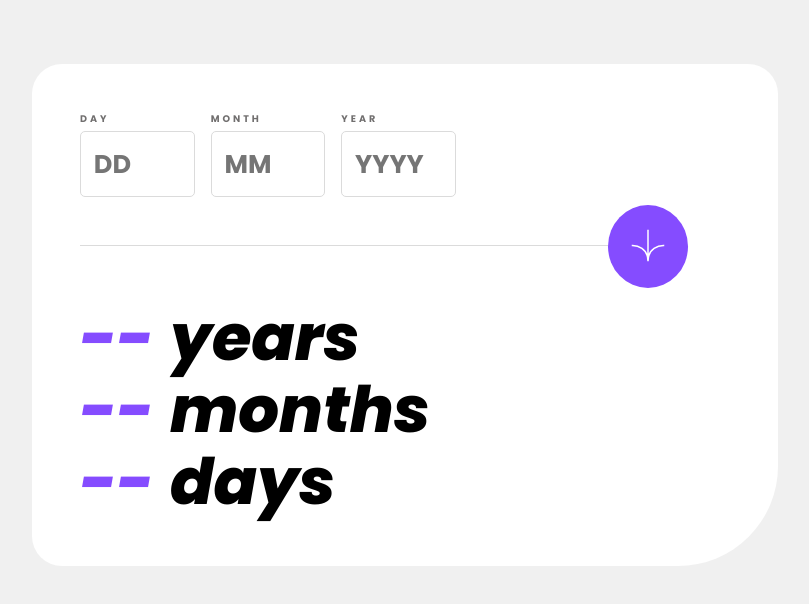
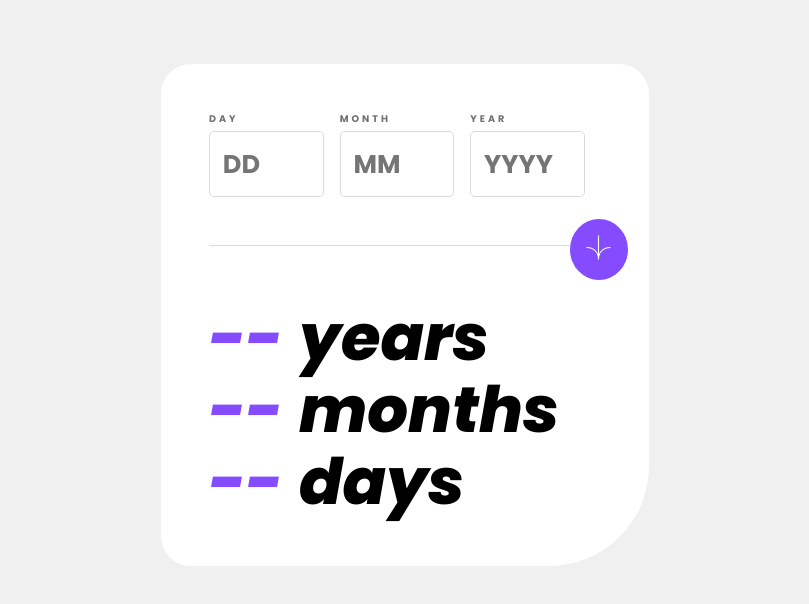
Before and after one commit to ananfito/age-calc-app, a React (Vite) app: page / in a window 1280 px wide. Shown: the top 604 px of the page, without its empty margins (235-1044 px from the left). Built offline with nearby package versions, Linux system fonts and the light colour scheme.

Commit message:
refactor: add Day.js library, update validate function, update CSS styling

```diff
--- a/package.json
+++ b/package.json
@@ -10,6 +10,7 @@
     "preview": "vite preview"
   },
   "dependencies": {
+    "dayjs": "^1.11.8",
     "react": "^18.2.0",
     "react-dom": "^18.2.0"
   },
--- a/src/App.css
+++ b/src/App.css
@@ -1,6 +1,5 @@
 #root {
   max-width: 650px;
-  margin: 0 auto;
   padding: 1.5em;
   background-color: var(--neutral-white);
   border-radius: 30px;
@@ -171,16 +170,3 @@
     font-size: 2rem;
   }
 }
-
-@media (min-width: 600px) {
-  .submit-btn {
-    padding: 1.75em;
-    top: 70%;
-    left: 88%;
-  }
-
-  .btn-img {
-    width: 2.5em;
-    height: 2.5em;
-  }
-}
--- a/src/App.jsx
+++ b/src/App.jsx
@@ -1,6 +1,10 @@
 import { useState } from 'react'
 import './App.css'
 import arrowIconUrl from './assets/icon-arrow.svg'
+import dayjs from 'dayjs'
+import customParseFormat from 'dayjs/plugin/customParseFormat'
+dayjs().format()
+dayjs.extend(customParseFormat)
 
 function App() {
   const today = new Date()
@@ -27,12 +31,13 @@ function App() {
   // age in days
   let ageDays = currentDate >= formData.birthday ? currentDate - formData.birthday : currentDate
 
+  // Update form data
   function handleChange(event) {
     const {name, value} = event.target
 
     setFormData(prevFormData => ({
       ...prevFormData,
-      [name]: parseInt(value, 10),
+      [name]: value,
       formSubmitted: false
     }))
 
@@ -44,16 +49,19 @@ function App() {
     document.getElementById('birthYear').style.borderColor = 'var(--neutral-smoke-grey)'
   }
 
+  // Handle form submission
   function handleSubmit(event) {
     event.preventDefault()
     setErrorMessage(validator(formData, event))
   }
 
+  // Validate form data
   function validator(data, event) {
     let errors = {}
 
-    // check for formatting errors in data
-    if (data.birthday < 0 || data.birthday > 31) {
+    const birthDate = data.birthYear + '-' + data.birthMonth + '-' + data.birthday
+
+    if (dayjs(birthDate, 'YYYY-MM-DD', true).isValid() === false) {
       document.getElementById('birthday').style.borderColor = 'var(--primary-light-red'
       document.getElementById('day').style.color = 'var(--primary-light-red)'
       document.getElementById('birthMonth').style.borderColor = 'var(--primary-light-red'
@@ -62,9 +70,18 @@ function App() {
       document.getElementById('year').style.color = 'var(--primary-light-red)'
 
       errors.birthday = 'Must be a valid day'
-    }
+      errors.birthMonth = 'Must be a valid month'
+      errors.birthYear = 'Must be in the past'
+    } else if (data.birthday <= 0 || data.birthday > 31) {
+      document.getElementById('birthday').style.borderColor = 'var(--primary-light-red'
+      document.getElementById('day').style.color = 'var(--primary-light-red)'
+      document.getElementById('birthMonth').style.borderColor = 'var(--primary-light-red'
+      document.getElementById('month').style.color = 'var(--primary-light-red)'
+      document.getElementById('birthYear').style.borderColor = 'var(--primary-light-red'
+      document.getElementById('year').style.color = 'var(--primary-light-red)'
 
-    if (data.birthMonth < 0 || data.birthMonth > 12) {
+      errors.birthday = 'Must be a valid day'
+    } else if (data.birthMonth < 0 || data.birthMonth > 12) {
       document.getElementById('birthday').style.borderColor = 'var(--primary-light-red'
       document.getElementById('day').style.color = 'var(--primary-light-red)'
       document.getElementById('birthMonth').style.borderColor = 'var(--primary-light-red'
@@ -73,9 +90,7 @@ function App() {
       document.getElementById('year').style.color = 'var(--primary-light-red)'
 
       errors.birthMonth = 'Must be a valid month'
-    }
-
-    if (data.birthYear > currentYear) {
+    } else if (data.birthYear > currentYear) {
       document.getElementById('birthday').style.borderColor = 'var(--primary-light-red'
       document.getElementById('day').style.color = 'var(--primary-light-red)'
       document.getElementById('birthMonth').style.borderColor = 'var(--primary-light-red'
@@ -84,9 +99,7 @@ function App() {
       document.getElementById('year').style.color = 'var(--primary-light-red)'
 
       errors.birthYear = 'Must be in the past'
-    }
-
-    else {
+    } else {
       setFormData(prevFormData => ({
         ...prevFormData,
         formSubmitted: true
--- a/src/index.css
+++ b/src/index.css
@@ -26,4 +26,7 @@ body {
   font-size: 1rem;
   background-color: var(--neutral-off-white);
   padding: 2em .5em;
+  display: flex;
+  justify-content: center;
+  align-items: center;
 }
```
Also changed, not shown: 1 other file (tests, documents, lock files or other folders).
